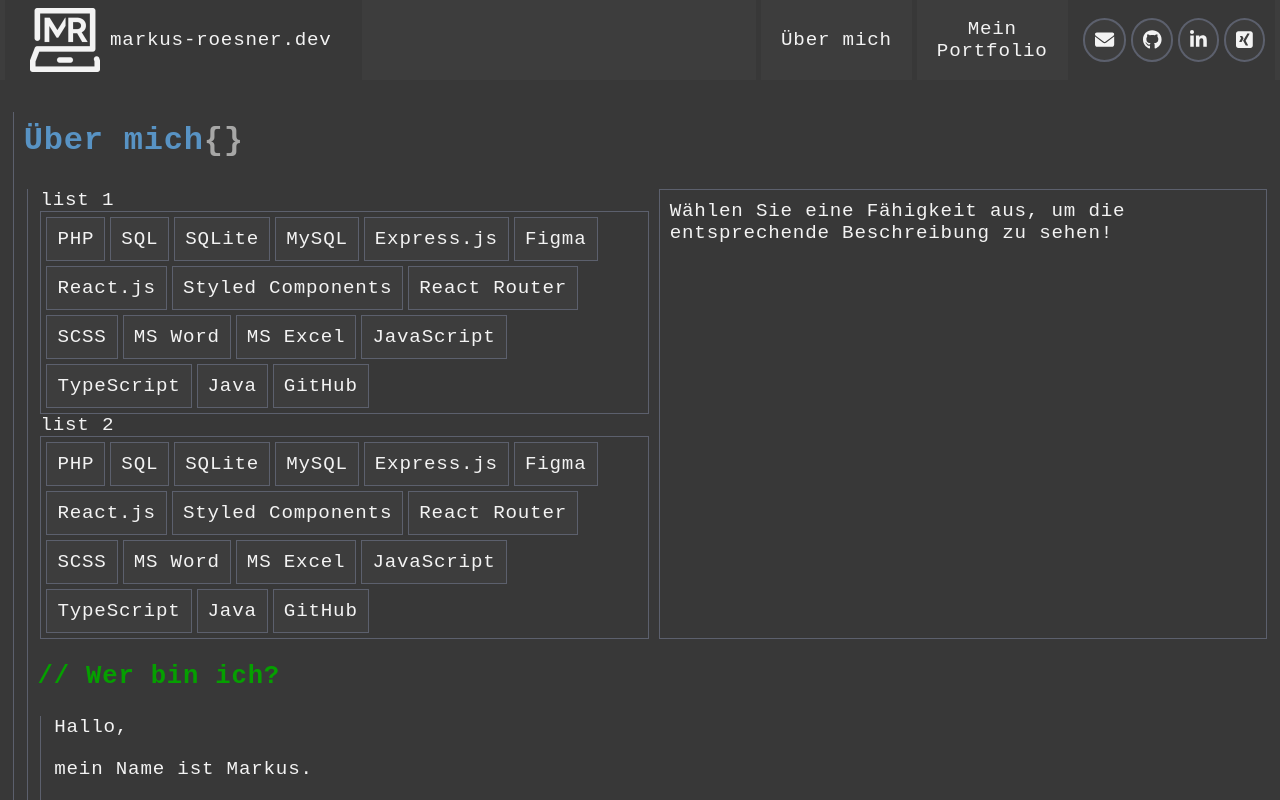
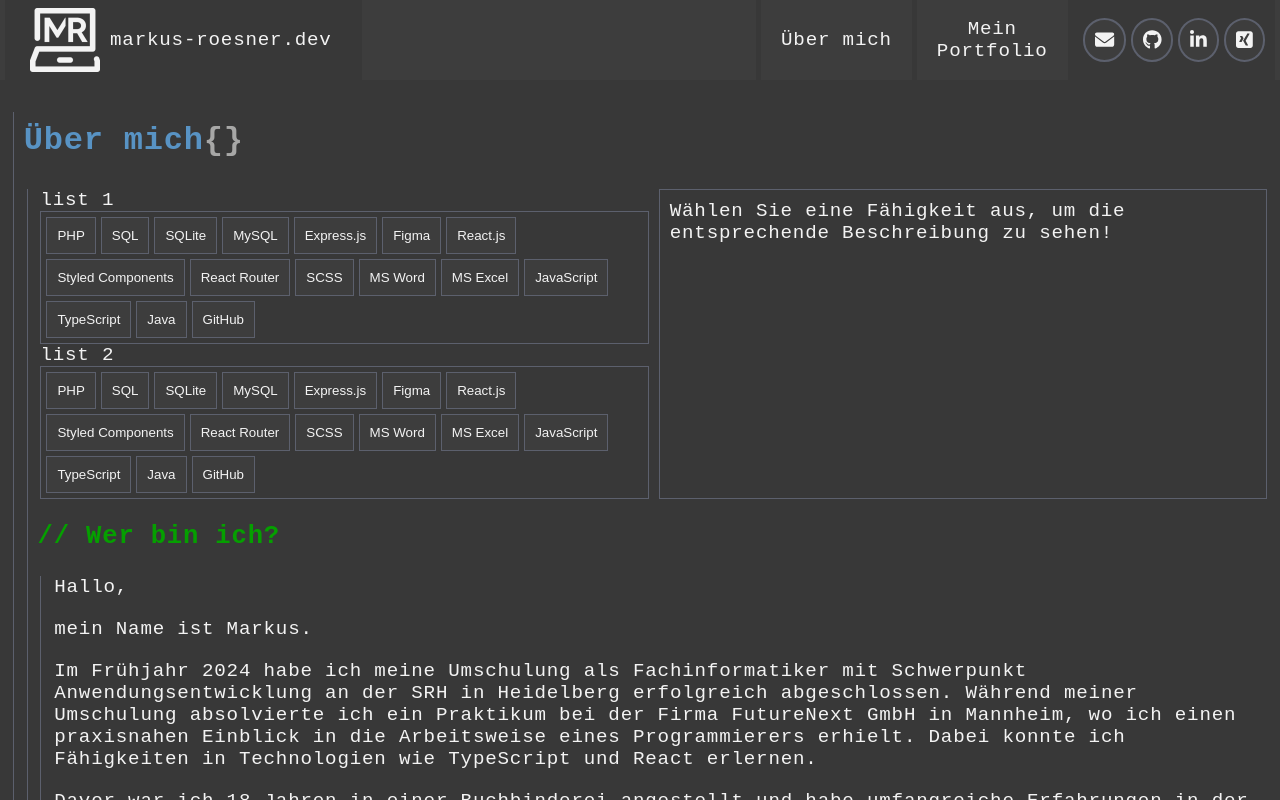
Before and after one commit to M-Roesner/myHomepage-react-ts-wip, a React (Vite) app: page / in a window 1280 px wide. Shown: the top 800 px of the page. Built offline with nearby package versions, Linux system fonts and the light colour scheme.

Commit message:
Outsourced default button style.

```diff
--- a/src/components/custom/button/onClickButton/styledOnClickButton.ts
+++ b/src/components/custom/button/onClickButton/styledOnClickButton.ts
@@ -1,12 +1,9 @@
 import styled from "styled-components";
+import { StyledButtonDefault } from "../styledButtonDefault";
 
-export const StyledOnClickButton = styled.div`
-  padding: 10px;
-  border: 1px solid ${(props) => props.theme.palette.common.borderColor};
-  background-color: ${(props) => props.theme.palette.common.backgroundColorAccent};
-  cursor: pointer;
-
-  &:hover {
+export const StyledOnClickButton = styled(StyledButtonDefault)`
+  &.active {
+    // TODO: CSS set an active style in the theme to determine whether a hover or active style is visible.
     background-color: ${(props) => props.theme.palette.common.backgroundHoverColor};
   }
 `;
--- /dev/null
+++ b/src/components/custom/button/styledButtonDefault.ts
@@ -0,0 +1,23 @@
+import { styled } from "styled-components";
+
+/**
+ * Default style for a normal buttom.
+ *
+ * Contains:
+ * - padding, border, background-color, color, text-decoration, cursor
+ * - hover style: background-color
+ */
+export const StyledButtonDefault = styled.button`
+  padding: 10px;
+
+  border: 1px solid ${(props) => props.theme.palette.common.borderColor};
+  background-color: ${(props) => props.theme.palette.common.backgroundColorAccent};
+  color: ${(props) => props.theme.palette.common.textColor};
+
+  text-decoration: none;
+  cursor: pointer;
+
+  &:hover {
+    background-color: ${(props) => props.theme.palette.common.backgroundHoverColor};
+  }
+`;
```
